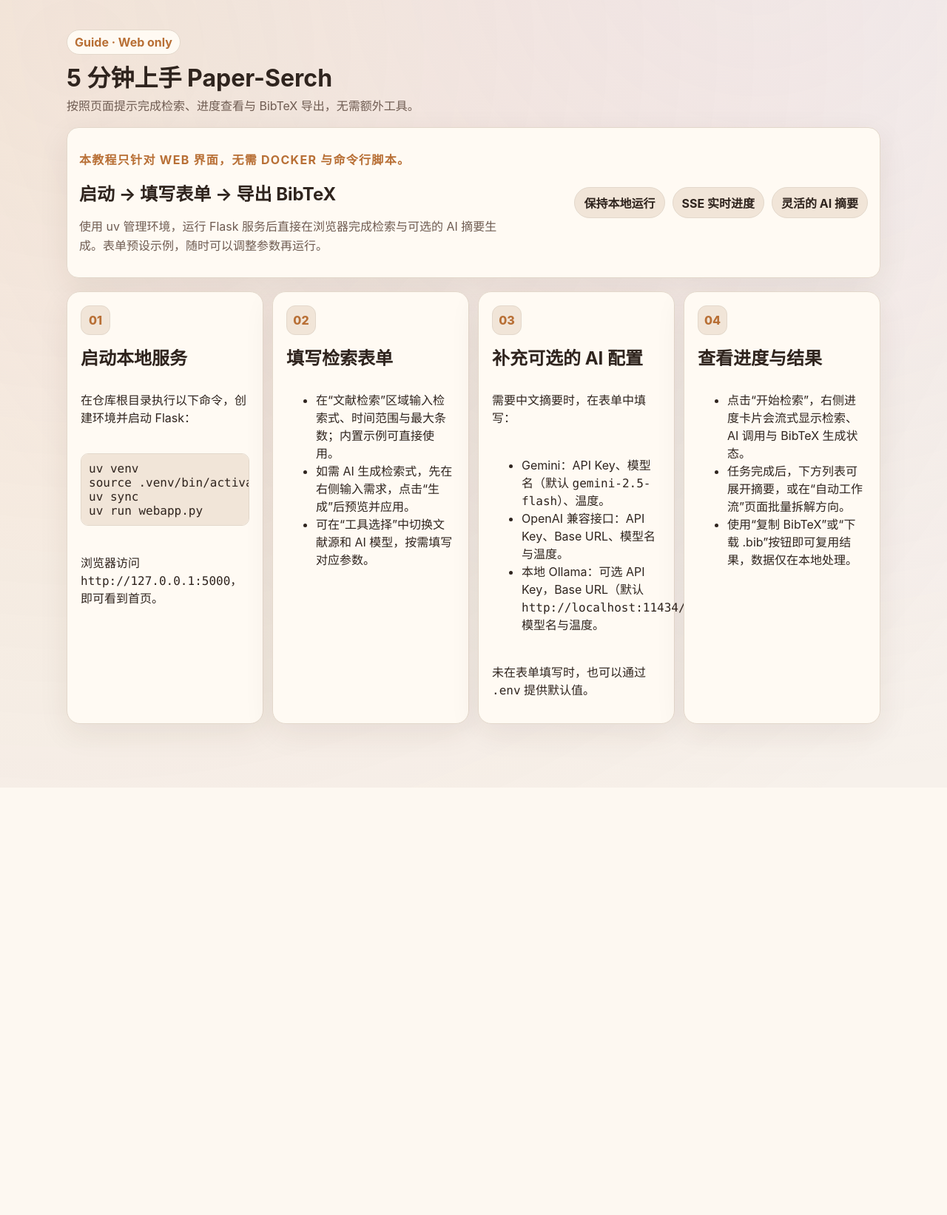
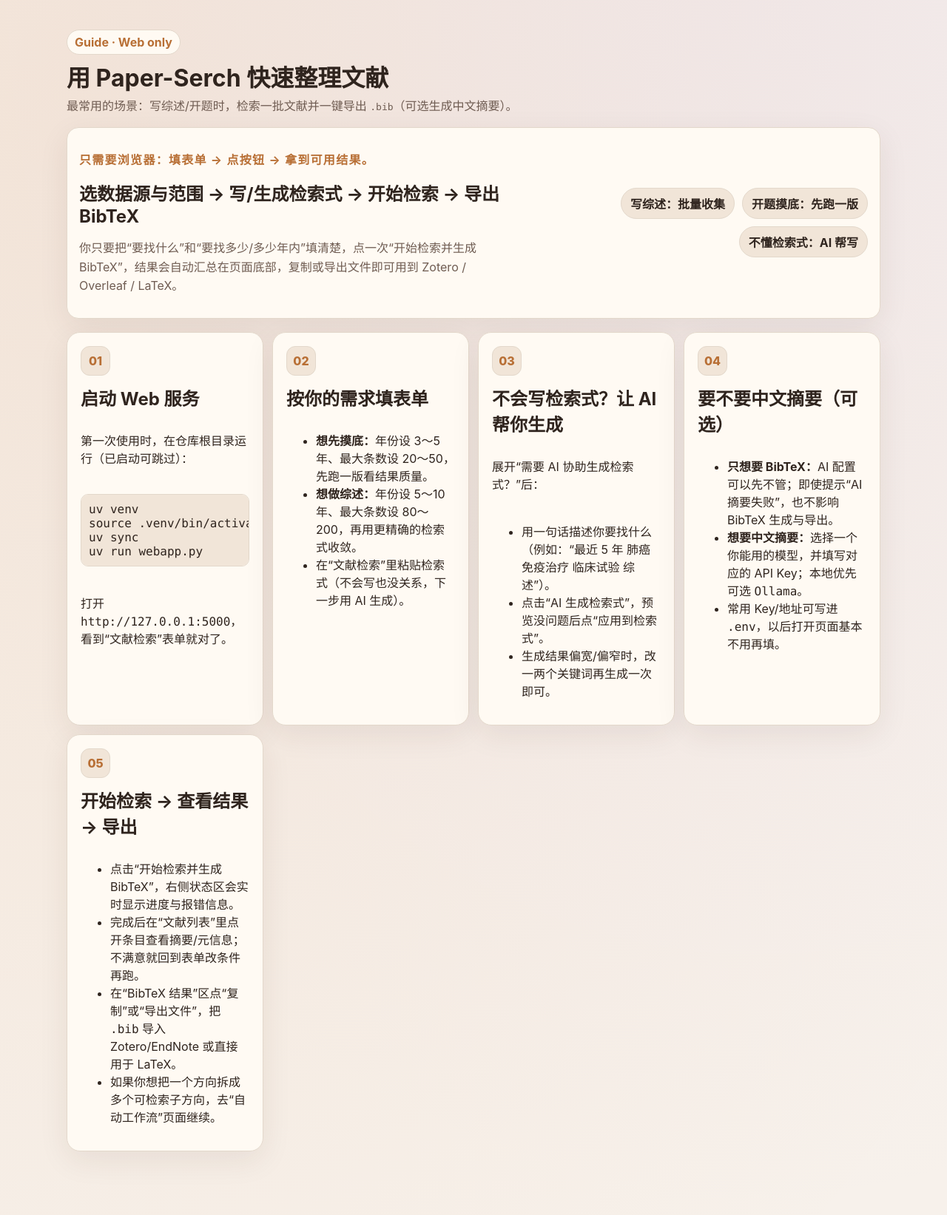
Before and after one commit to HOUHANLIN/Paper-Serch, a Flask app: page /tutorial in a window 1280 px wide. Shown: the part 71-1714 px from the top of the page at 74% size. Before the commit the page ends 1095 px from the top, so only its background shows below. Run offline with Flask 3, Linux system fonts and the light colour scheme.

Commit message:
update web

```diff
--- a/static/css/main.css
+++ b/static/css/main.css
@@ -8,9 +8,12 @@
   --muted: #6f5c52;
   --primary: #d88b4a;
   --primary-strong: #b86f35;
+  --primary-soft: #f1e1d2;
   --accent: #c7bbff;
   --success: #3fa574;
   --error: #d0564c;
+  --glass-bg: rgba(255, 250, 243, 0.72);
+  --glass-border: rgba(227, 216, 203, 0.6);
   --shadow: 0 12px 40px rgba(60, 40, 20, 0.08);
   font-family: "Inter", "SF Pro Text", system-ui, -apple-system, BlinkMacSystemFont, "Segoe UI", sans-serif;
   background-color: var(--bg);
--- a/static/js/main.js
+++ b/static/js/main.js
@@ -1,6 +1,7 @@
 let generatedQuery = '';
 let runtimeTimer = null;
 let runtimeStart = null;
+const BASE_STATUS_STEPS = ['准备检索', '检索中', 'AI 摘要', 'BibTeX 生成'];
 
 function $(selector) {
   return document.querySelector(selector);
@@ -90,6 +91,29 @@
   }
 }
 
+function formatClock(date) {
+  const hh = String(date.getHours()).padStart(2, '0');
+  const mm = String(date.getMinutes()).padStart(2, '0');
+  const ss = String(date.getSeconds()).padStart(2, '0');
+  return `${hh}:${mm}:${ss}`;
+}
+
+function escapeAttrValue(value) {
+  return String(value || '').replace(/"/g, '\\"');
+}
+
+function updateProgress() {
+  const progressEl = $('#hero-progress-text');
+  const list = $('#status-list');
+  if (!progressEl || !list) return;
+  const total = BASE_STATUS_STEPS.length;
+  const done = BASE_STATUS_STEPS.filter((step) => {
+    const item = list.querySelector(`li[data-step="${escapeAttrValue(step)}"]`);
+    return item && item.classList.contains('success');
+  }).length;
+  progressEl.textContent = `${done}/${total}`;
+}
+
 function formatElapsed(seconds) {
   const mm = String(Math.floor(seconds / 60)).padStart(2, '0');
   const ss = String(seconds % 60).padStart(2, '0');
@@ -133,17 +157,27 @@
 
   const icon = document.createElement('span');
   icon.className = `status-icon ${status}`;
-  icon.textContent = status === 'success' ? '✓' : status === 'error' ? '!' : '…';
+  icon.textContent = status === 'success' ? '✓' : status === 'error' ? '!' : status === 'running' ? '⏳' : '…';
 
   const textBox = document.createElement('div');
+  const titleRow = document.createElement('div');
+  titleRow.className = 'status-title-row';
+
   const strong = document.createElement('strong');
   strong.textContent = entry.step || '';
+
+  const time = document.createElement('span');
+  time.className = 'status-time muted';
+  time.textContent = entry.time || formatClock(new Date());
+
+  titleRow.appendChild(strong);
+  titleRow.appendChild(time);
 
   const detail = document.createElement('p');
   detail.className = 'muted status-detail';
   detail.textContent = entry.detail || '';
 
-  textBox.appendChild(strong);
+  textBox.appendChild(titleRow);
   textBox.appendChild(detail);
   li.appendChild(icon);
   li.appendChild(textBox);
@@ -155,11 +189,13 @@
   if (!list) return;
   list.innerHTML = '';
   if (withInitialSteps) {
-    const steps = ['准备检索', '检索中', 'AI 摘要', 'BibTeX 生成'];
-    steps.forEach(step => {
+    BASE_STATUS_STEPS.forEach(step => {
       list.appendChild(createStatus({ step, status: 'pending', detail: '等待执行...' }));
     });
+    const first = list.querySelector('.status-item');
+    if (first) first.classList.add('active');
   }
+  updateProgress();
 }
 
 function appendStatus(entry) {
@@ -167,7 +203,7 @@
   if (!list || !entry) return;
 
   // Find existing step or create new
-  let item = list.querySelector(`li[data-step="${entry.step}"]`);
+  let item = list.querySelector(`li[data-step="${escapeAttrValue(entry.step)}"]`);
   if (!item) {
     // If it's a sub-step or workflow direction, append it
     item = createStatus(entry);
@@ -175,20 +211,26 @@
   } else {
     // Update existing
     const status = entry.status || 'pending';
-    item.className = `status-item ${status} active`;
+    item.className = `status-item ${status}`;
     const icon = item.querySelector('.status-icon');
     if (icon) {
       icon.className = `status-icon ${status}`;
-      icon.textContent = status === 'success' ? '✓' : status === 'error' ? '!' : '…';
+      icon.textContent = status === 'success' ? '✓' : status === 'error' ? '!' : status === 'running' ? '⏳' : '…';
     }
+    const time = item.querySelector('.status-time');
+    if (time) time.textContent = entry.time || formatClock(new Date());
     const detail = item.querySelector('.status-detail');
     if (detail) detail.textContent = entry.detail || '';
   }
+
+  item.classList.add('active');
 
   // Set other items as not active
   list.querySelectorAll('.status-item').forEach(li => {
     if (li !== item) li.classList.remove('active');
   });
+
+  updateProgress();
 
   // Scroll to active
   item.scrollIntoView({ behavior: 'smooth', block: 'nearest' });
@@ -196,7 +238,9 @@
 
 window.toggleStatusModule = function () {
   const card = $('#hero-status-card');
-  if (card) card.classList.toggle('expanded');
+  if (!card) return;
+  card.classList.toggle('expanded');
+  localStorage.setItem('ps-status-expanded', card.classList.contains('expanded') ? '1' : '0');
 };
 
 function renderStatusLog(entries) {
@@ -211,7 +255,7 @@
     resetStatusList(false);
     const placeholder = document.createElement('li');
     placeholder.className = 'status-item active';
-    placeholder.innerHTML = `<span class="status-icon pending">…</span><div><strong>等待开始</strong><p class="muted">提交后在此显示实时进度。</p></div>`;
+    placeholder.innerHTML = `<span class="status-icon pending">…</span><div><div class="status-title-row"><strong>等待开始</strong><span class="status-time muted">${formatClock(new Date())}</span></div><p class="muted status-detail">提交后在此显示实时进度。</p></div>`;
     $('#status-list')?.appendChild(placeholder);
     return;
   }
@@ -592,6 +636,8 @@
 
 window.addEventListener('DOMContentLoaded', () => {
   initTheme();
+  const card = $('#hero-status-card');
+  if (card) card.classList.toggle('expanded', localStorage.getItem('ps-status-expanded') === '1');
   applySourceDefaults();
   syncProviderPanels();
   toggleContactFields();
--- a/templates/index.html
+++ b/templates/index.html
@@ -49,6 +49,7 @@
               <span class="dot"></span>
               <span id="hero-state-text">准备就绪</span>
               <span class="muted" id="hero-elapsed-text" style="font-size: 12px; margin-left: 4px;">00:00</span>
+              <span class="muted" id="hero-progress-text" style="font-size: 12px; margin-left: 6px;">0/4</span>
             </div>
             <button class="status-toggle-btn" onclick="toggleStatusModule()" title="展开/收起详情">
               <svg width="12" height="12" viewBox="0 0 24 24" fill="none" stroke="currentColor" stroke-width="3"
--- a/templates/tutorial.html
+++ b/templates/tutorial.html
@@ -35,66 +35,76 @@
       <div class="tutorial-page">
         <div class="headline">
           <div class="headline-pill">Guide · Web only</div>
-          <h1 class="headline-title">5 分钟上手 Paper-Serch</h1>
-          <div class="subtitle">按照页面提示完成检索、进度查看与 BibTeX 导出，无需额外工具。</div>
+          <h1 class="headline-title">用 Paper-Serch 快速整理文献</h1>
+          <div class="subtitle">最常用的场景：写综述/开题时，检索一批文献并一键导出 <code>.bib</code>（可选生成中文摘要）。</div>
         </div>
 
         <section class="tutorial-hero">
           <div>
-            <p class="hero-kicker">本教程只针对 Web 界面，无需 Docker 与命令行脚本。</p>
-            <h2 class="hero-title">启动 → 填写表单 → 导出 BibTeX</h2>
+            <p class="hero-kicker">只需要浏览器：填表单 → 点按钮 → 拿到可用结果。</p>
+            <h2 class="hero-title">选数据源与范围 → 写/生成检索式 → 开始检索 → 导出 BibTeX</h2>
             <p class="hero-desc">
-              使用 uv 管理环境，运行 Flask 服务后直接在浏览器完成检索与可选的 AI 摘要生成。表单预设示例，随时可以调整参数再运行。
+              你只要把“要找什么”和“要找多少/多少年内”填清楚，点一次“开始检索并生成 BibTeX”，结果会自动汇总在页面底部，复制或导出文件即可用到 Zotero / Overleaf / LaTeX。
             </p>
           </div>
           <div class="hero-steps">
-            <div class="hero-chip">保持本地运行</div>
-            <div class="hero-chip">SSE 实时进度</div>
-            <div class="hero-chip">灵活的 AI 摘要</div>
+            <div class="hero-chip">写综述：批量收集</div>
+            <div class="hero-chip">开题摸底：先跑一版</div>
+            <div class="hero-chip">不懂检索式：AI 帮写</div>
           </div>
         </section>
 
         <div class="tutorial-grid">
           <div class="card tutorial-step">
             <div class="step-label">01</div>
-            <h2>启动本地服务</h2>
-            <p>在仓库根目录执行以下命令，创建环境并启动 Flask：</p>
+            <h2>启动 Web 服务</h2>
+            <p>第一次使用时，在仓库根目录运行（已启动可跳过）：</p>
             <pre><code>uv venv
 source .venv/bin/activate
 uv sync
 uv run webapp.py</code></pre>
-            <p>浏览器访问 <code>http://127.0.0.1:5000</code>，即可看到首页。</p>
+            <p>打开 <code>http://127.0.0.1:5000</code>，看到“文献检索”表单就对了。</p>
           </div>
 
           <div class="card tutorial-step">
             <div class="step-label">02</div>
-            <h2>填写检索表单</h2>
+            <h2>按你的需求填表单</h2>
             <ul>
-              <li>在“文献检索”区域输入检索式、时间范围与最大条数；内置示例可直接使用。</li>
-              <li>如需 AI 生成检索式，先在右侧输入需求，点击“生成”后预览并应用。</li>
-              <li>可在“工具选择”中切换文献源和 AI 模型，按需填写对应参数。</li>
+              <li><strong>想先摸底：</strong>年份设 3～5 年、最大条数设 20～50，先跑一版看结果质量。</li>
+              <li><strong>想做综述：</strong>年份设 5～10 年、最大条数设 80～200，再用更精确的检索式收敛。</li>
+              <li>在“文献检索”里粘贴检索式（不会写也没关系，下一步用 AI 生成）。</li>
             </ul>
           </div>
 
           <div class="card tutorial-step">
             <div class="step-label">03</div>
-            <h2>补充可选的 AI 配置</h2>
-            <p>需要中文摘要时，在表单中填写：</p>
+            <h2>不会写检索式？让 AI 帮你生成</h2>
+            <p>展开“需要 AI 协助生成检索式？”后：</p>
             <ul>
-              <li>Gemini：API Key、模型名（默认 <code>gemini-2.5-flash</code>）、温度。</li>
-              <li>OpenAI 兼容接口：API Key、Base URL、模型名与温度。</li>
-              <li>本地 Ollama：可选 API Key，Base URL（默认 <code>http://localhost:11434/v1</code>）、模型名与温度。</li>
+              <li>用一句话描述你要找什么（例如：“最近 5 年 肺癌 免疫治疗 临床试验 综述”）。</li>
+              <li>点击“AI 生成检索式”，预览没问题后点“应用到检索式”。</li>
+              <li>生成结果偏宽/偏窄时，改一两个关键词再生成一次即可。</li>
             </ul>
-            <p>未在表单填写时，也可以通过 <code>.env</code> 提供默认值。</p>
           </div>
 
           <div class="card tutorial-step">
             <div class="step-label">04</div>
-            <h2>查看进度与结果</h2>
+            <h2>要不要中文摘要（可选）</h2>
             <ul>
-              <li>点击“开始检索”，右侧进度卡片会流式显示检索、AI 调用与 BibTeX 生成状态。</li>
-              <li>任务完成后，下方列表可展开摘要，或在“自动工作流”页面批量拆解方向。</li>
-              <li>使用“复制 BibTeX”或“下载 .bib”按钮即可复用结果，数据仅在本地处理。</li>
+              <li><strong>只想要 BibTeX：</strong>AI 配置可以先不管；即使提示“AI 摘要失败”，也不影响 BibTeX 生成与导出。</li>
+              <li><strong>想要中文摘要：</strong>选择一个你能用的模型，并填写对应的 API Key；本地优先可选 <code>Ollama</code>。</li>
+              <li>常用 Key/地址可写进 <code>.env</code>，以后打开页面基本不用再填。</li>
+            </ul>
+          </div>
+
+          <div class="card tutorial-step">
+            <div class="step-label">05</div>
+            <h2>开始检索 → 查看结果 → 导出</h2>
+            <ul>
+              <li>点击“开始检索并生成 BibTeX”，右侧状态区会实时显示进度与报错信息。</li>
+              <li>完成后在“文献列表”里点开条目查看摘要/元信息；不满意就回到表单改条件再跑。</li>
+              <li>在“BibTeX 结果”区点“复制”或“导出文件”，把 <code>.bib</code> 导入 Zotero/EndNote 或直接用于 LaTeX。</li>
+              <li>如果你想把一个方向拆成多个可检索子方向，去“自动工作流”页面继续。</li>
             </ul>
           </div>
         </div>
--- a/templates/workflow.html
+++ b/templates/workflow.html
@@ -48,6 +48,7 @@
               <span class="dot"></span>
               <span id="hero-state-text">准备就绪</span>
               <span class="muted" id="hero-elapsed-text" style="font-size: 12px; margin-left: 4px;">00:00</span>
+              <span class="muted" id="hero-progress-text" style="font-size: 12px; margin-left: 6px;">0/4</span>
             </div>
             <button class="status-toggle-btn" onclick="toggleStatusModule()" title="展开/收起详情">
               <svg width="12" height="12" viewBox="0 0 24 24" fill="none" stroke="currentColor" stroke-width="3"
```
Also changed, not shown: other parts of static/css/main.css (+53 -8 lines).
